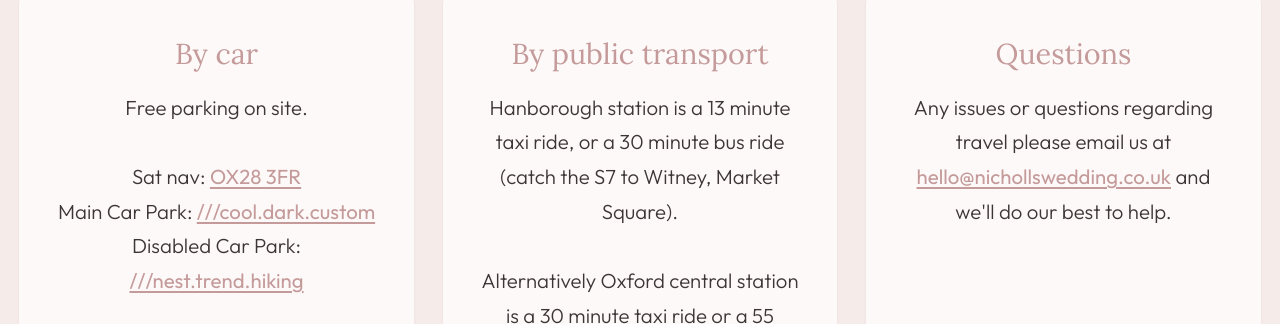
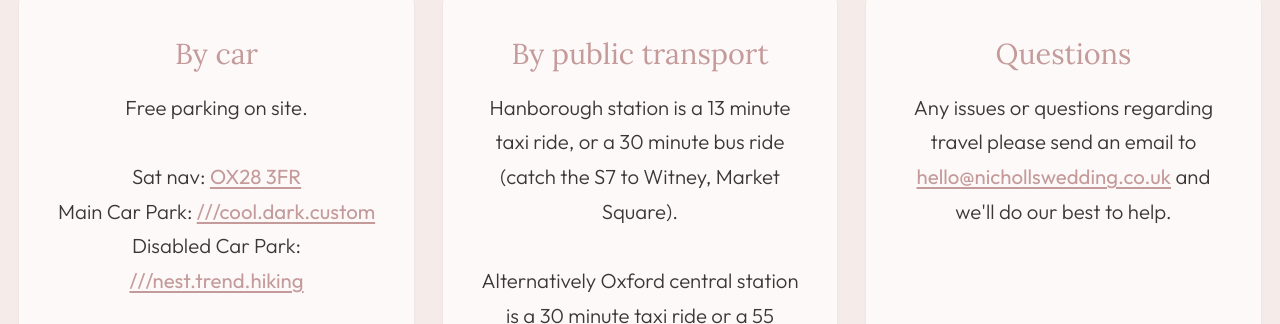
Before and after one commit to Anthony-Nicholls/wedding, a Jekyll site: the page built from evening/index.html, in a window 1280 px wide and 900 px high, scrolled down 3942 px. Shown: the part 165-489 px from the top of the window. Built offline with Jekyll 4.4.1, drawn with Linux system fonts in a browser that asks for light colours.

Commit message:
Improve working around sending an email

```diff
--- a/_includes/sections/faq-day.html
+++ b/_includes/sections/faq-day.html
@@ -69,7 +69,7 @@
         <summary>Still have a question?</summary>
         <div class="faq-answer">
           <p>
-            Email us at
+            Please send an email to
             <a href="mailto:{{ site.email }}">{{ site.email }}</a>
             and we will do our best to help.
           </p>
--- a/_includes/sections/faq-evening.html
+++ b/_includes/sections/faq-evening.html
@@ -51,7 +51,7 @@
         <summary>Still have a question?</summary>
         <div class="faq-answer">
           <p>
-            Email us at
+            Please send an email to
             <a href="mailto:{{ site.email }}">{{ site.email }}</a>
             and we will do our best to help.
           </p>
--- a/_includes/sections/travel.html
+++ b/_includes/sections/travel.html
@@ -27,7 +27,7 @@
       <article class="card">
         <h3>Questions</h3>
         <p>
-          Any issues or questions regarding travel please email us at
+          Any issues or questions regarding travel please send an email to
           <a class="text-link" href="mailto:{{ site.email }}">{{ site.email }}</a>
           and we'll do our best to help.
         </p>
```
